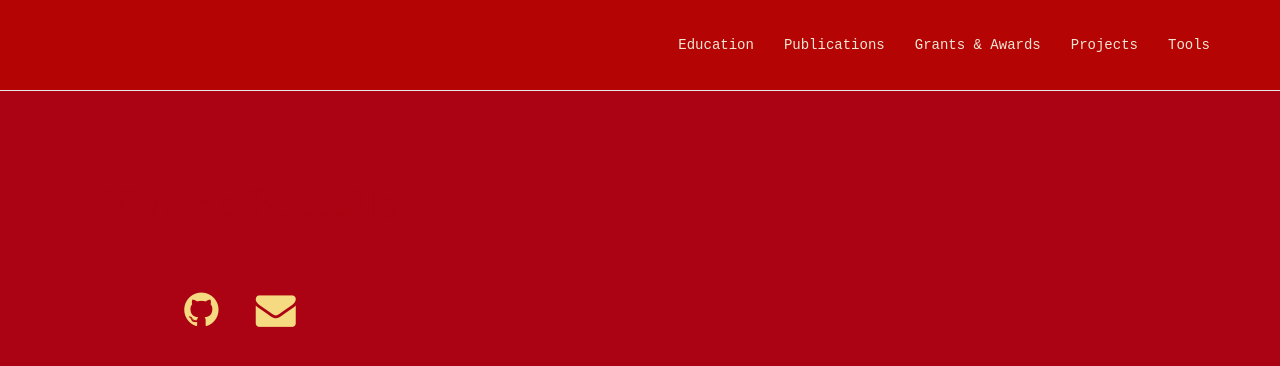
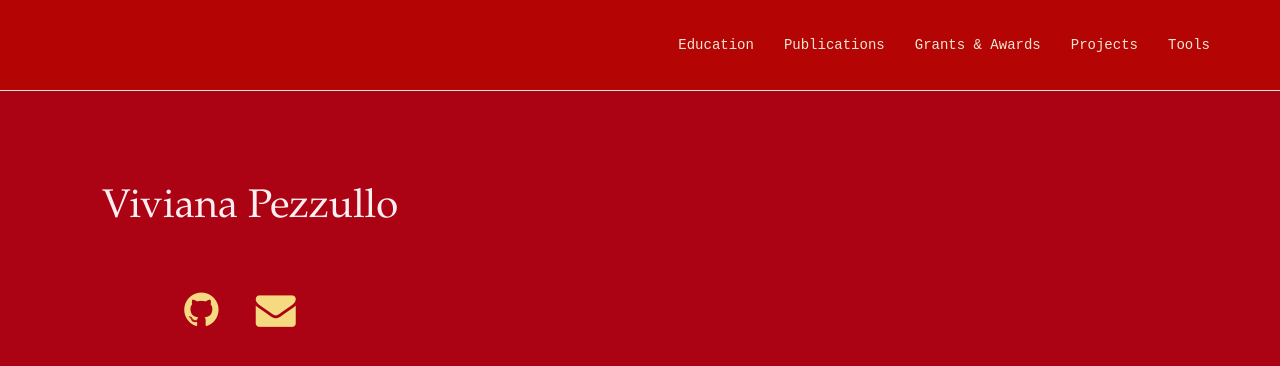
Before and after one commit to vivianapezzullo/nolauren.github.io, a Jekyll site: the page index.html, which Jekyll copies as it is, in a window 1280 px wide and 900 px high. Shown: the top 366 px of the window. Built offline with Jekyll 4.4.1, drawn with Linux system fonts in a browser that asks for light colours; nearby versions of some CDN libraries.

Commit message:
Update scrolling-nav.css

```diff
--- a/css/scrolling-nav.css
+++ b/css/scrolling-nav.css
@@ -46,7 +46,7 @@ of those sections to manage the look and feel of the site. */
     padding-bottom: 100px;
     text-align: center;
     background: #AB0313;
-    color: #AB0313;
+    color: #FBEFF2;
     font-size:20px;
 }
 
```
